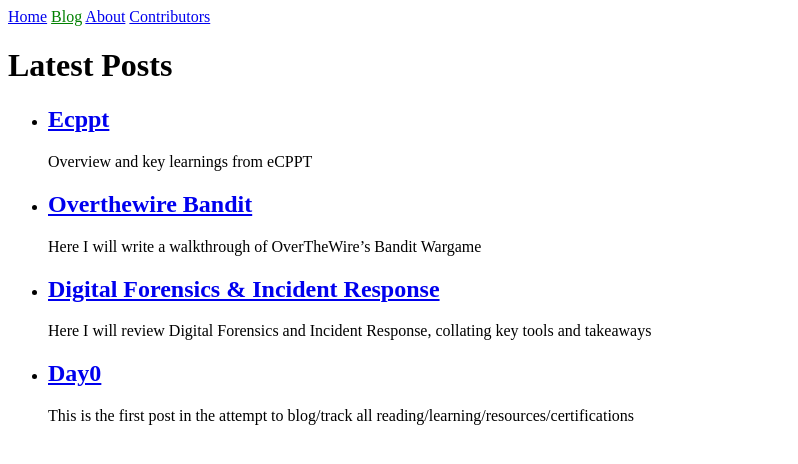
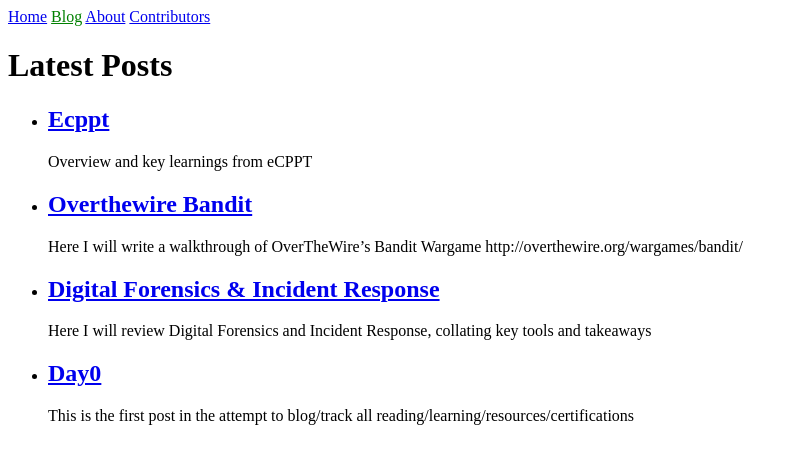
Before and after one commit to wceastwood01/APT238.io, a Jekyll site: the page built from blog.html, in a window 1280 px wide. Shown: the top 464 px of the page, without its empty margins (0-798 px from the left). Built offline with Jekyll 4.4.1, drawn with Linux system fonts in a browser that asks for light colours; some of the changed lines change nothing that is shown.

Commit message:
Update 2019-02-19-OverTheWire-Bandit.md
Added link

```diff
--- a/_posts/2019-02-19-OverTheWire-Bandit.md
+++ b/_posts/2019-02-19-OverTheWire-Bandit.md
@@ -4,3 +4,4 @@ author: easty
 ---
 
 Here I will write a walkthrough of OverTheWire's Bandit Wargame
+http://overthewire.org/wargames/bandit/
```
